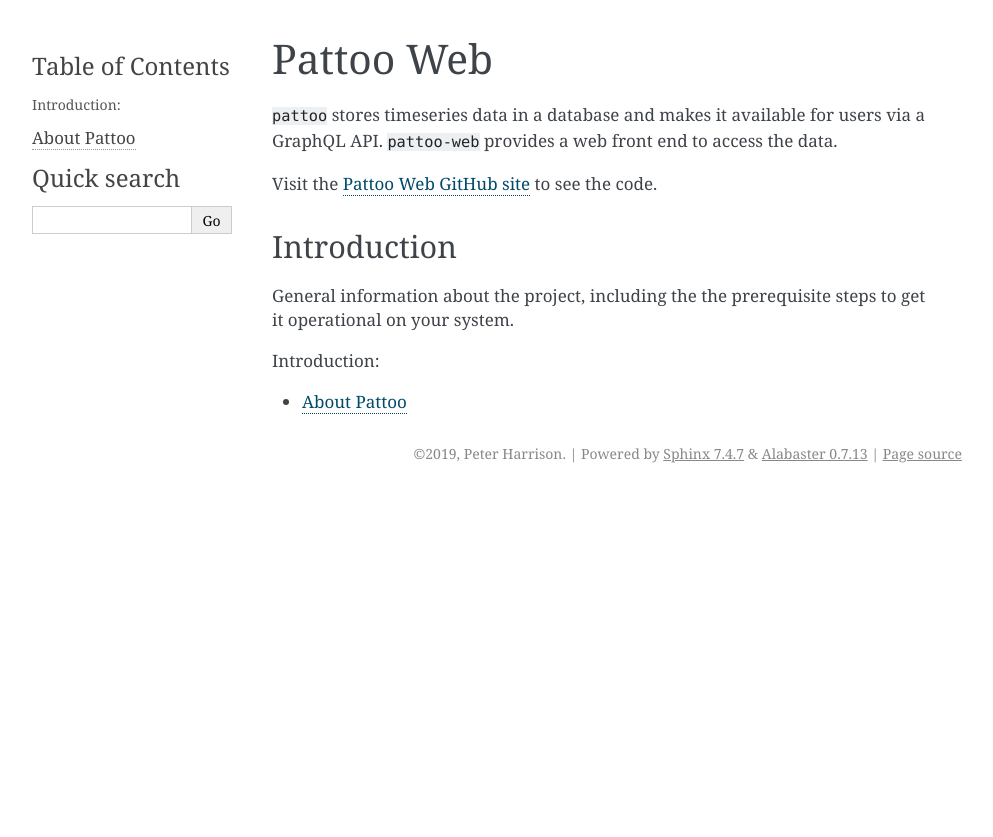
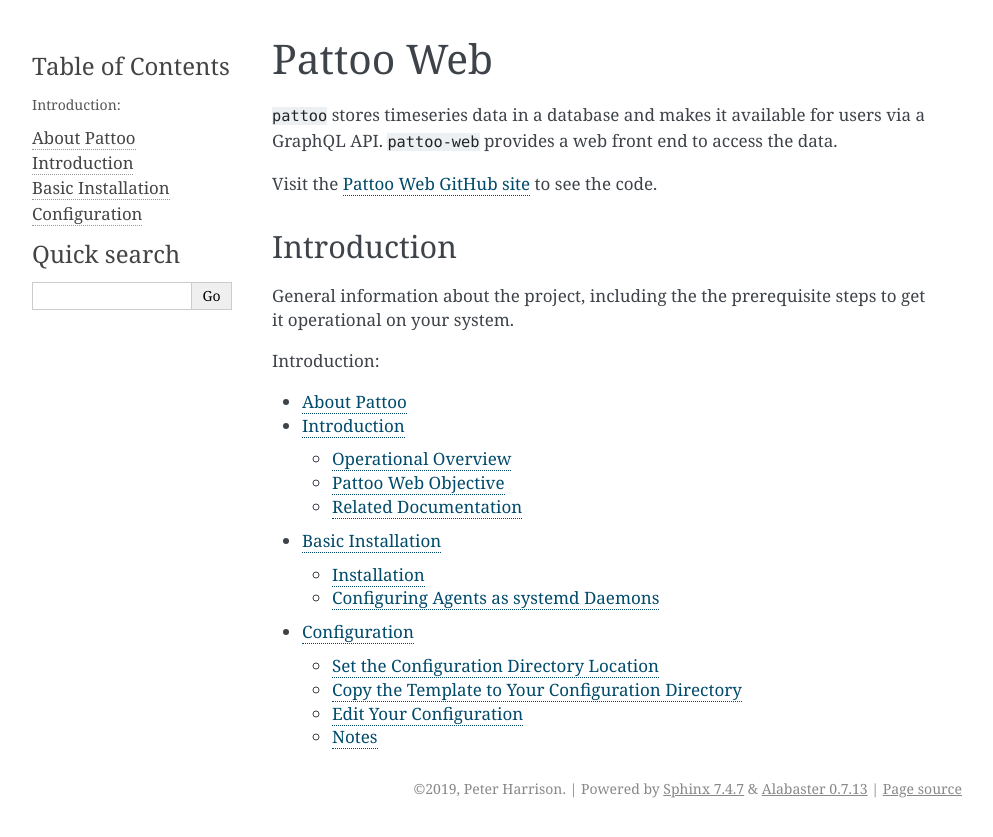
Before and after one commit to PalisadoesFoundation/pattoo-web, a Sphinx documentation site: the page built from docs/index.rst, in a window 1280 px wide. Shown: the top 837 px of the page, without its empty margins (148-1141 px from the left). Built offline with Sphinx 7.4.7, drawn with Linux system fonts in a browser that asks for light colours; some of the changed lines change nothing that is shown.

Commit message:
Updated  documentation.

```diff
--- /dev/null
+++ b/docs/configuration.rst
@@ -0,0 +1,106 @@
+Configuration
+=============
+
+After installation, you will need to create a configuration file in a directory dedicated to ``pattoo``.
+
+Set the  Configuration Directory Location
+-----------------------------------------
+
+You must set the location of the configuration directory by using the ``PATTOO_CONFIGDIR`` environmental variable. Here is how to do this:
+
+.. code-block:: bash
+
+    $ export PATTOO_CONFIGDIR=/path/to/configuration/directory
+
+``pattoo`` will read any ``.yaml`` files found in this directory for configuration parameters.
+
+Beginners should use a single file. For the purposes of this document we will assume this file is called ``etc/config.yaml``.
+
+Make sure that files in this directory are editable by the user that will be running ``pattoo`` daemons.
+
+Copy the Template to Your Configuration Directory
+-------------------------------------------------
+
+Copy the template file in the ``examples/etc`` directory to the ``PATTOO_CONFIGDIR`` location.
+
+.. code-block:: bash
+
+    $ cp examples/etc/config.yaml.template \
+      /path/to/configuration/directory/config.yaml
+
+The next step is to edit the contents of ``config.yaml``
+
+Edit Your Configuration
+-----------------------
+
+Take some time to read up on ``YAML`` formatted files if you are not familiar with them. A background knowledge is always helpful.
+
+The ``config.yaml`` file created from the template will have sections that you will need to edit with custom values. Don't worry, these sections are easily identifiable as they all start with ``PATTOO_``
+
+**NOTE:** The indentations in the YAML configuration are important. Make sure indentations line up. Dashes '-' indicate one item in a list of items (if applicable).
+
+.. code-block:: yaml
+
+   main:
+       log_level: debug
+       log_directory: PATTOO_LOG_DIRECTORY
+       cache_directory: PATTOO_CACHE_DIRECTORY
+       daemon_directory: PATTOO_DAEMON_DIRECTORY
+
+   pattoo-webd:
+
+      api_listen_address: 127.0.0.1
+      api_ip_bind_port: 20200
+      web_api_ip_address: 127.0.0.1
+      web_api_ip_bind_port: 20202
+
+
+Configuration Explanation
+^^^^^^^^^^^^^^^^^^^^^^^^^
+
+This table outlines the purpose of each configuration parameter.
+
+.. list-table::
+   :header-rows: 1
+
+   * - Section
+     - Config Options
+     - Description
+   * - ``main``
+     -
+     -
+   * -
+     - ``log_directory``
+     - Path to logging directory. Make sure the username running the daemons have RW access to files there.
+   * -
+     - ``log_level``
+     - Default level of logging. ``debug`` is best for troubleshooting.
+   * -
+     - ``cache_directory``
+     - Directory that will temporarily store data data from agents prior to be added to the ``pattoo`` database.
+   * -
+     - ``daemon_directory``
+     - Directory used to store daemon related data that needs to be maintained between reboots
+   * - ``pattoo-webd``
+     -
+     -
+   * -
+     - ``api_listen_address``
+     - IP address used by the ``pattoo-webd`` daemon for accepting data from remote ``pattoo`` agents. Default of '0.0.0.0' which indicates listening on all available network interfaces.
+   * -
+     - ``api_ip_bind_port``
+     - TCP port of used by the ``pattoo-webd`` daemon for accepting data from remote ``pattoo`` agents. Default of 20202.
+   * -
+     - ``web_api_ip_address``
+     - IP address used by the ``pattoo`` daemon to provide data for ``pattoo-web``.
+   * -
+     - ``web_api_ip_bind_port``
+     - TCP port of used by the ``pattoo`` server daemon.
+
+
+Notes
+-----
+
+Here are some additional tips.
+
+#. You can create a separate configuration file for each section. If you are doing this, make sure there is only one file per agent section. Keep the mandtatory configurations sections in a separate file for simplicity. Practice on a test system before doing this. *Start with a single file first to gain confidence.*
--- a/docs/index.rst
+++ b/docs/index.rst
@@ -20,3 +20,6 @@
    :caption: Introduction:
 
    palisadoes
+   introduction
+   installation
+   configuration
--- /dev/null
+++ b/docs/installation.rst
@@ -0,0 +1,63 @@
+
+Basic Installation
+==================
+
+This section covers some key steps to get you started.
+
+Installation
+------------
+
+Follow these steps.
+
+#. Make sure you have a fully configured ``pattoo`` server as this is a ``pattoo-web`` pre-requisite.
+#. Install `git` on your system.
+#. Select the parent directory in which you want to install `pattoo`
+#. Clone the repository to the parent directory using the `git clone` command. You can also choose to download and unzip the file in the parent directory. The repository can be found at: https://github.com/PalisadoesFoundation/pattoo
+#. Enter the directory with the `pattoo` files.
+#. Install the required packages using the ``pip_requirements`` document in the `pattoo` root directory
+#. Run the installation script
+
+   .. code-block:: bash
+
+      $ sudo setup/install.py
+
+#. Start the ``bin/pattoo-webd.py`` daemon to accept data sent by `pattoo` agents. :doc:`configuration`
+
+
+Configuring Agents as systemd Daemons
+-------------------------------------
+
+You can also setup all the ``patoo`` daemons as system daemons by executing the ``setup/systemd/bin/install_systemd.py`` script.
+
+The script requires you to specify the following parameters. Make sure you have a username and group created for running your ``patoo`` services.
+
+.. code-block:: bash
+
+    usage: install_systemd.py [-h] -f CONFIG_DIR -i INSTALLATION_DIR -u USERNAME
+                              -g GROUP
+
+    optional arguments:
+      -h, --help            show this help message and exit
+      -f CONFIG_DIR, --config_dir CONFIG_DIR
+                            Directory where the pattoo configuration files will be
+                            located
+      -i INSTALLATION_DIR, --installation_dir INSTALLATION_DIR
+                            Directory where the pattoo is installed. (Must end
+                            with '/pattoo')
+      -u USERNAME, --username USERNAME
+                            Username that will run the daemon
+      -g GROUP, --group GROUP
+                            User group to which username belongs
+
+**Note** The daemons are not enabled or started by default. You will have to do this separately using the ``systemctl`` command after running the script.
+
+
+.. code-block:: bash
+
+   $ sudo setup/systemd/bin/install_systemd.py --config_dir=~/GitHub/pattoo/etc --user pattoo --group pattoo --install ~/GitHub/pattoo
+
+   SUCCESS! You are now able to start/stop and enable/disable the following systemd services:
+
+   pattoo-webd.service
+
+   $
--- /dev/null
+++ b/docs/introduction.rst
@@ -0,0 +1,63 @@
+Introduction
+============
+
+``pattoo`` is a timeseries data store. It was inspired by the need to collect and visualize data from various DevOps, network, industrial PLC controllers, electro-mechanical and enterprise systems.
+
+Its modular design facilitates the creation of custom data collection agents and web interfaces by software developers.
+
+The ``pattoo-agents`` repository provides a number standard data collection agents for:
+
+* Linux
+* SNMP
+* Modbus
+* Bacnet
+
+Operational Overview
+--------------------
+
+``patoo`` handles data in three steps.
+
+#. ``pattoo-agents`` collect data and send it to a central ``pattoo`` server in a standardized format.
+#. The ``pattoo`` server stores the agent data.
+#. The ``pattoo`` web application can be used to visualize the data in a chart format.
+
+Pattoo Web Objective
+--------------------
+
+Pattoo Web is a web application you can use to view collected data.
+
+
+Related Documentation
+---------------------
+
+There are a number of sets of documents that cover the ``pattoo`` portfolio.
+
+Pattoo
+~~~~~~
+This is data collection server that acts as the central repository of data provided by the ``pattoo`` agents.
+
+* The `Pattoo Server documentation <https://pattoo.readthedocs.io/>`_ can be found here.
+* Visit the `Pattoo Server GitHub site <https://github.com/PalisadoesFoundation/pattoo>`_ to see the code.
+
+Pattoo-Agents
+~~~~~~~~~~~~~
+The ``pattoo`` agents collect data from a variety of sources and send them to the central ``pattoo`` server over HTTP. We provide a few standard agents, but you can create your own. (See Pattoo-Shared for details)
+
+* The `Pattoo Agents documentation <https://pattoo-agents.readthedocs.io/>`_ can be found here.
+* Visit the `Pattoo Agents GitHub site <https://github.com/PalisadoesFoundation/pattoo-agents>`_ to see the code.
+
+Pattoo-Web
+~~~~~~~~~~
+The web front end for viewing ``pattoo`` agent data.
+
+* The `Pattoo Web documentation <https://pattoo-web.readthedocs.io/>`_ can be found here.
+* Visit the `Pattoo Web GitHub site <https://github.com/PalisadoesFoundation/pattoo-web>`_ to see the code.
+
+Pattoo-Shared
+~~~~~~~~~~~~~
+Both the ``pattoo`` agents and server use a shared python library which must be pre-installed using ``pip3`` for them to work.
+
+You can use the ``pattoo-shared`` documentation to learn the basics of creating your own custom ``pattoo-agents`` to feed data to the ``pattoo`` server
+
+* The `Pattoo Shared documentation <https://pattoo-shared.readthedocs.io/>`_ can be found here.
+* Visit the `Pattoo Shared GitHub site <https://github.com/PalisadoesFoundation/pattoo-shared>`_ to see the code.
```
